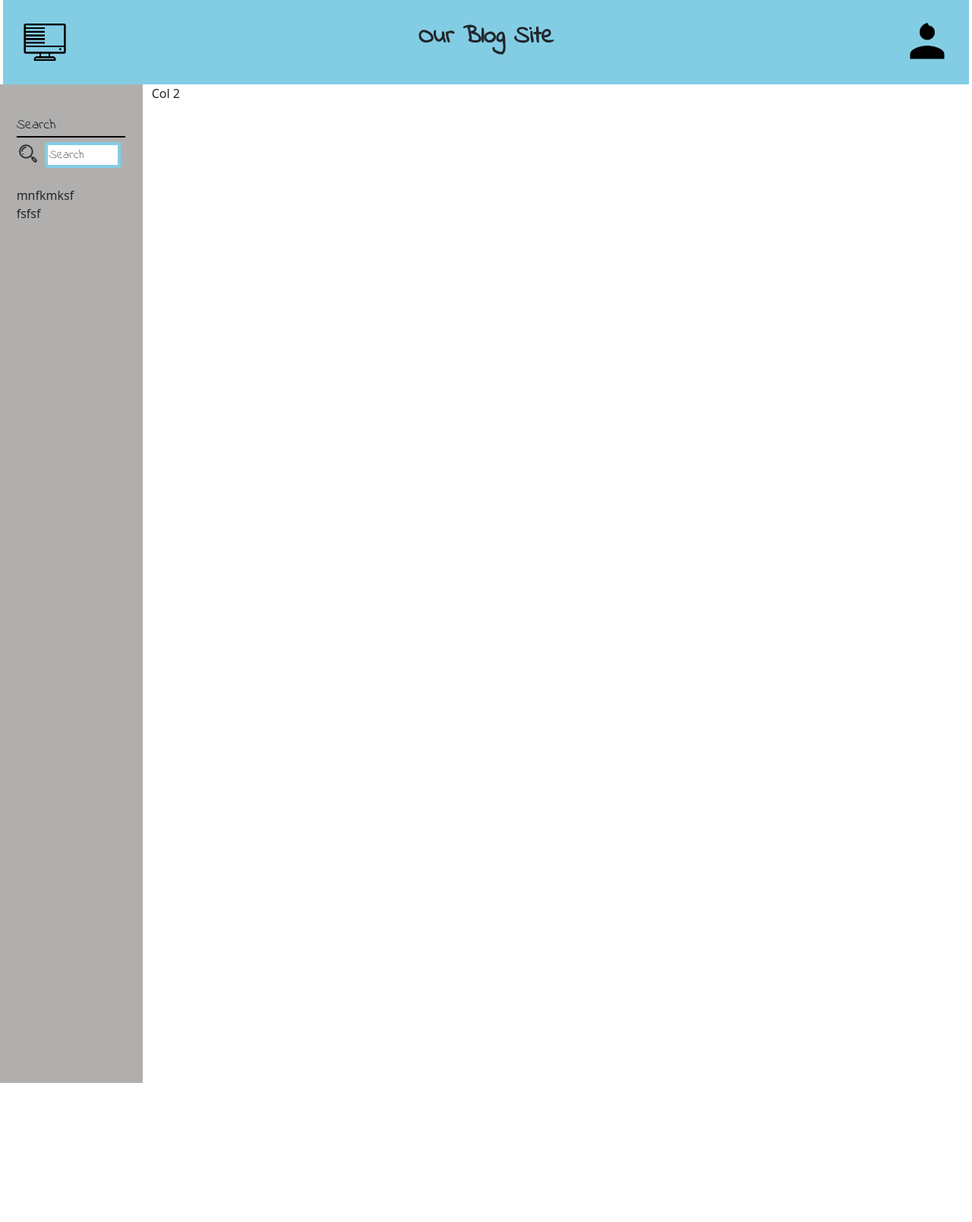
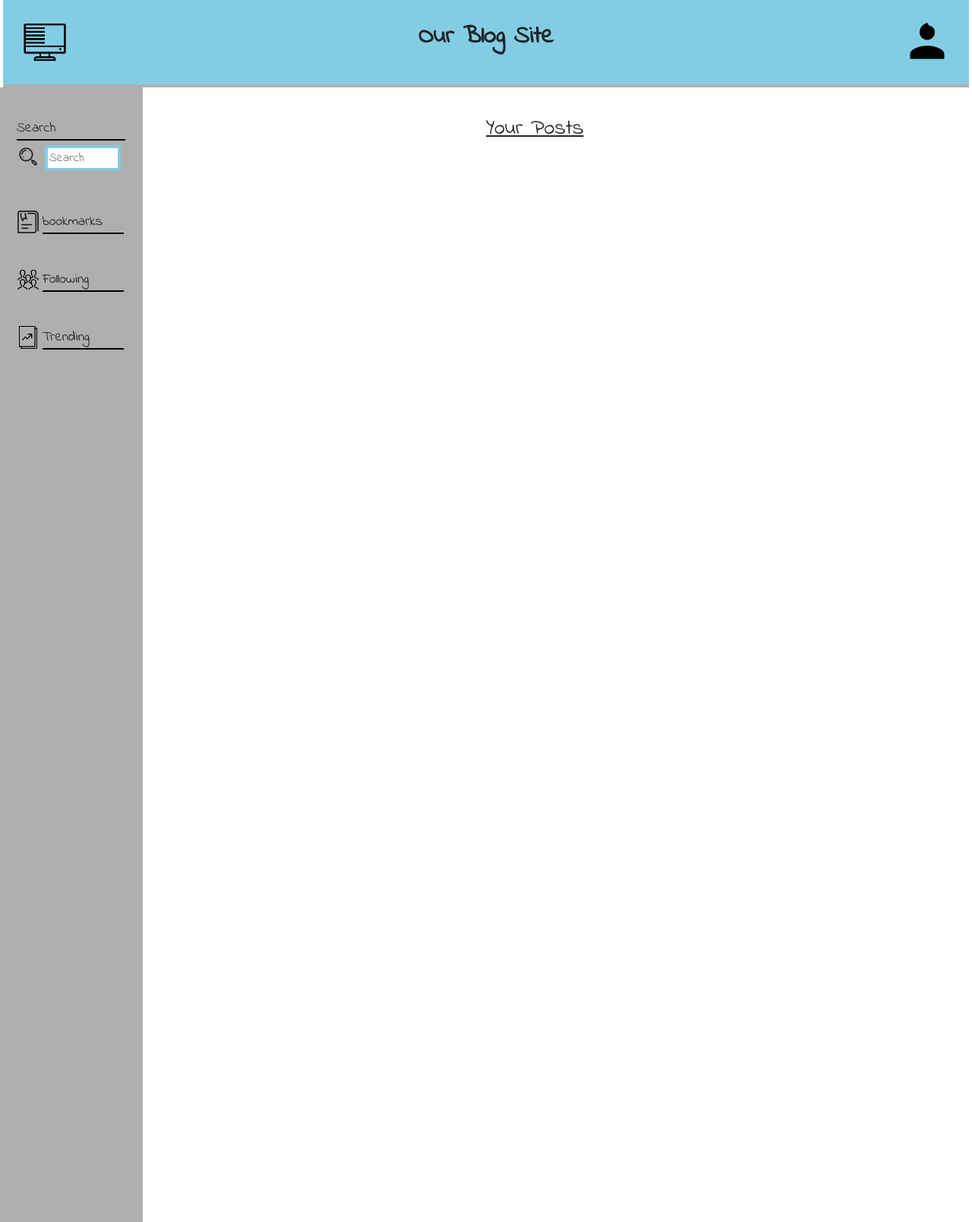
Before and after one commit to COSC360/project-amritasidhu, a PHP site: page / in a window 1280 px wide. Shown: the whole page at 76% size. Before the commit the page ends 1425 px from the top, so only its background shows below. Run offline with PHP 8.4, Linux system fonts and the light colour scheme.

Commit message:
more styling

```diff
--- a/index.css
+++ b/index.css
@@ -7,6 +7,7 @@
     font-size: 2em;
     font-family: 'Indie Flower';
     font-weight:900;
+    border-bottom: 4px solid #b0afae;
 
 
 
@@ -32,6 +33,10 @@
 
 }
 
+
+
+                                                /*SEARCH BAR*/
+
 #searchBar{
     font-family: 'Indie Flower';
     padding: 0%;
@@ -53,6 +58,7 @@
     border: 4px solid #83cde4;
     border-radius: 4px;
 
+
 }
 
 #searchTitle{
@@ -65,3 +71,85 @@
 
 
 }
+
+
+
+
+                                                /*BOOKMARKS*/
+
+#bookmarks{
+    margin-bottom: 20%;
+}
+
+#bookmarksTitle{
+    font-family: 'Indie Flower';
+    font-size: large;
+    border-bottom: 2px solid black;
+  width: 75%;
+   display: inline-block;
+
+
+}
+#bookmarksIcon{
+    height: 30px;
+
+  margin-right: 0%;
+  display: inline-block;
+}
+
+
+                                                /*Following*/
+#following{
+    margin-bottom: 20%;
+}
+
+#followingTitle{
+    font-family: 'Indie Flower';
+    font-size: large;
+    border-bottom: 2px solid black;
+  width: 75%;
+   display: inline-block;
+
+
+}
+#followingIcon{
+    height: 30px;
+
+  margin-right: 0%;
+  display: inline-block;
+}
+
+
+
+
+
+                                                /*Trending*/
+#trending{
+    margin-bottom: 20%;
+}
+
+#trendingTitle{
+    font-family: 'Indie Flower';
+    font-size: large;
+    border-bottom: 2px solid black;
+  width: 75%;
+   display: inline-block;
+
+
+}
+#trendingIcon{
+    height: 30px;
+
+  margin-right: 0%;
+  display: inline-block;
+}
+
+
+
+#yourPosts{
+    position: absolute;
+    font-family: 'Indie Flower';
+    text-decoration: underline;
+    left: 50%;
+    margin-top: 3%;
+}
--- a/index.html
+++ b/index.html
@@ -30,12 +30,27 @@
                     <input type="text" id="searchInput" placeholder="Search"/>
                 </div>
                 <br>
-                mnfkmksf
+                <div class="container" id="bookmarks"></div>
+                <img src="images/bookmark.png" alt="bookmark" id="bookmarksIcon">
+                <p id="bookmarksTitle">bookmarks</p>
                 <br>
-                fsfsf
+                <div class="container" id="following"></div>
+                <img src="images/following.png" alt="following" id="followingIcon">
+                <p id="followingTitle">Following</p>
+                <br>
+                <div class="container" id="trending"></div>
+                <img src="images/trending.png" alt="trending" id="trendingIcon">
+                <p id="trendingTitle">Trending</p>
+
+
             </div>
 
-            <div class="col-sm-8">Col 2</div>
+            <div class="col-sm-8">
+                <h3 id = "yourPosts">Your Posts</h3>
+
+
+
+            </div>
         </div>
     </div>
 
```
Also changed, not shown: images/bookmark.png (added), images/following.png (added), images/trending.png (added), 1 other file.
